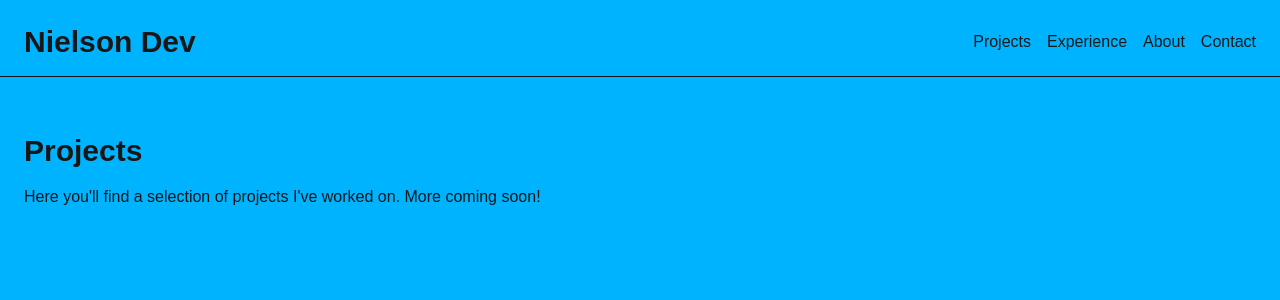
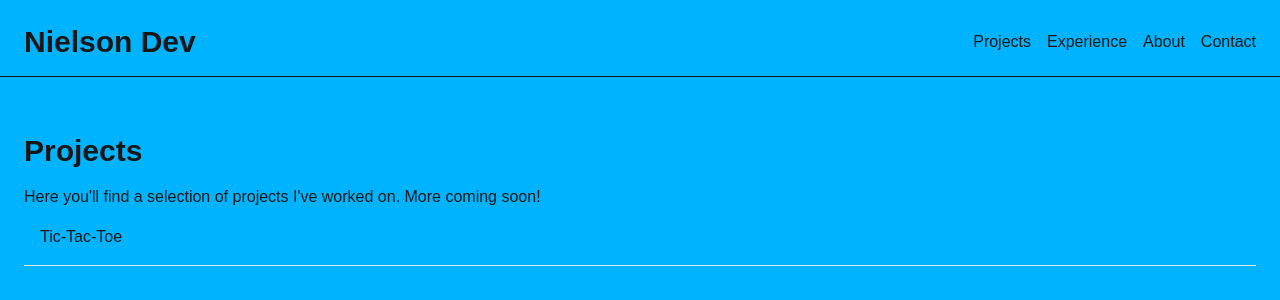
Before and after one commit to ctniel1/Portfolio, a Next.js app: page /projects in a window 1280 px wide. Shown: the top 300 px of the page. Built offline with nearby package versions, Linux system fonts and the light colour scheme.

Commit message:
Add tic tac toe to project screen

```diff
--- a/src/app/projects/page.tsx
+++ b/src/app/projects/page.tsx
@@ -3,6 +3,16 @@ export default function ProjectsPage() {
     <main className="min-h-screen p-6">
       <h1 className="mb-4 text-3xl font-bold">Projects</h1>
       <p>{`Here you'll find a selection of projects I've worked on. More coming soon!`}</p>
+      {/* Add your project listings here */}
+      <div>
+        <a
+          href="https://tic-tac-toe-cn.vercel.app/"
+          target="_blank"
+          className="block border-b border-gray-200 p-4"
+        >
+          Tic-Tac-Toe
+        </a>
+      </div>
     </main>
   );
 }
```
